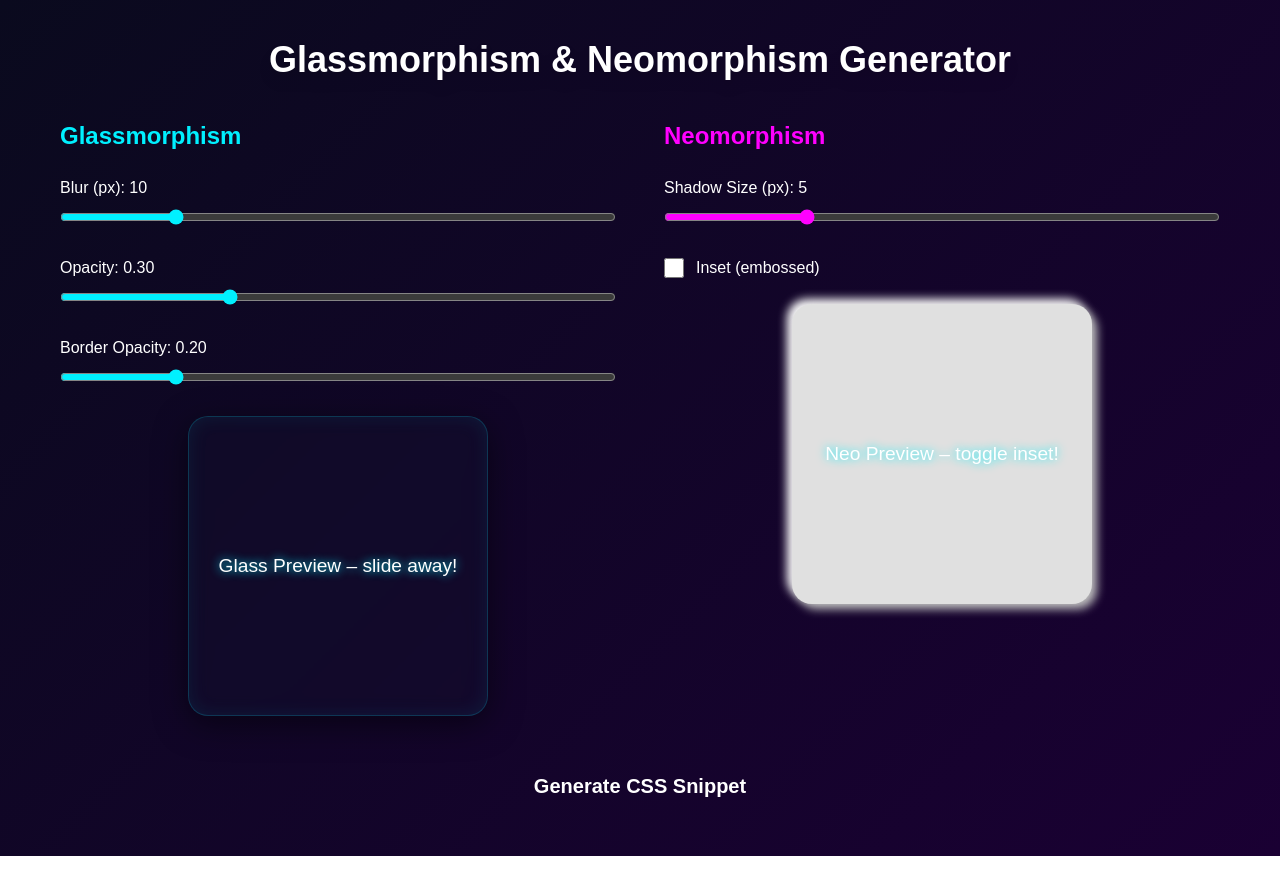
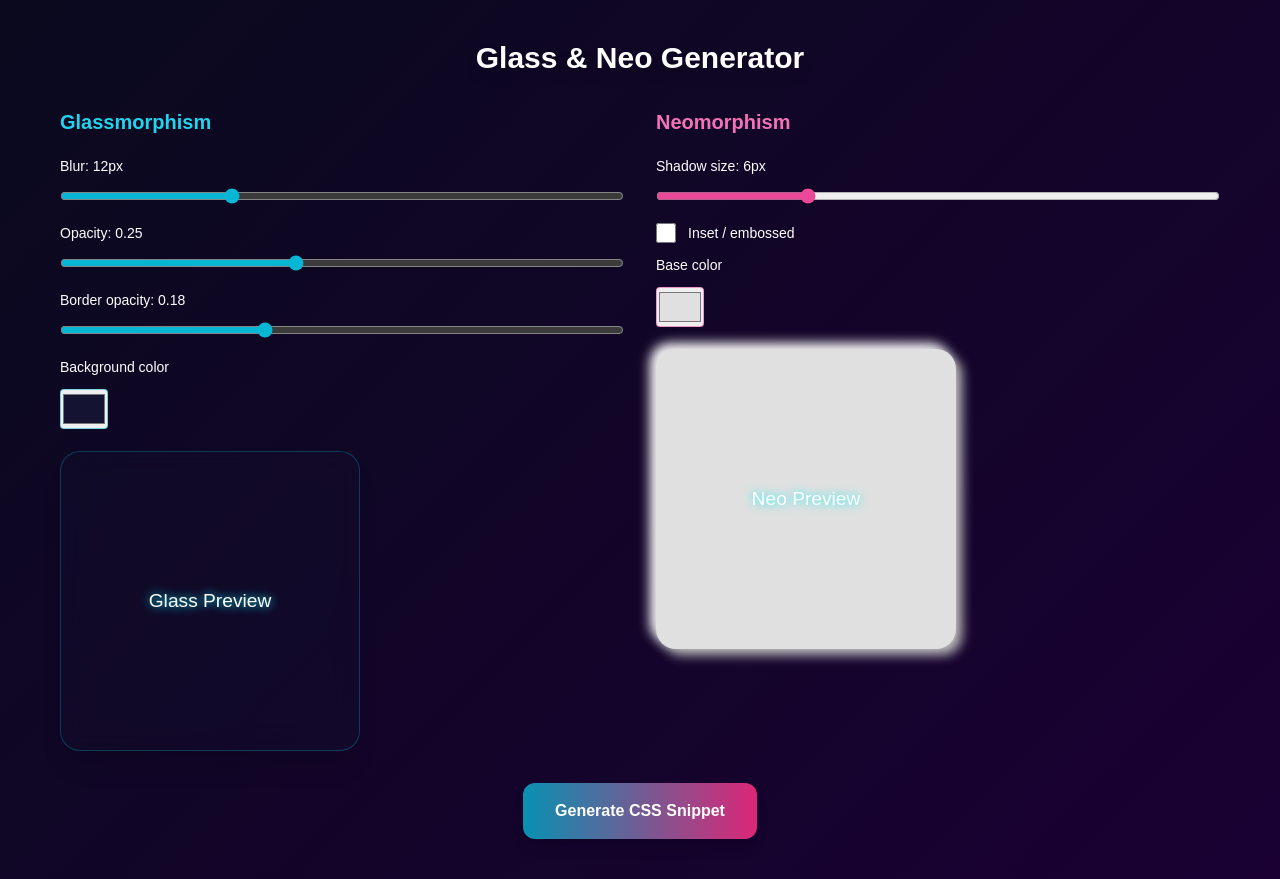
Before and after one commit to CirusTV/neoglass-generator, a React (Create React App) app: page / in a window 1280 px wide. Before the commit the page ends 856 px from the top, so only its background shows below. Built offline with nearby package versions, Linux system fonts and the light colour scheme.

Commit message:
Update App.js
Condensed layout for scale

```diff
--- a/src/App.js
+++ b/src/App.js
@@ -1,36 +1,40 @@
 import React, { useState } from 'react';
 
 function App() {
-  const [glassBlur, setGlassBlur] = useState(10);
-  const [glassOpacity, setGlassOpacity] = useState(0.3);
-  const [glassBorderOpacity, setGlassBorderOpacity] = useState(0.2);
-  const [neoShadow, setNeoShadow] = useState(5);
+  const [glassBlur, setGlassBlur] = useState(12);
+  const [glassOpacity, setGlassOpacity] = useState(0.25);
+  const [glassBorderOpacity, setGlassBorderOpacity] = useState(0.18);
+  const [glassColor, setGlassColor] = useState('#141432'); // default dark blueish
+
+  const [neoShadow, setNeoShadow] = useState(6);
   const [neoInset, setNeoInset] = useState(false);
+  const [neoColor, setNeoColor] = useState('#e0e0e0'); // default light gray
+
   const [generatedCss, setGeneratedCss] = useState('');
 
   const generateCss = () => {
     const glassCss = `
 .glass-card {
-  background: rgba(20, 20, 50, ${glassOpacity});
+  background: ${glassColor}${Math.round(glassOpacity * 255).toString(16).padStart(2, '0')};
   backdrop-filter: blur(${glassBlur}px);
   -webkit-backdrop-filter: blur(${glassBlur}px);
   border: 1px solid rgba(0, 240, 255, ${glassBorderOpacity});
   border-radius: 24px;
-  box-shadow: 0 8px 32px rgba(0,0,0,0.5), inset 0 0 20px rgba(0,240,255,0.08);
-  transition: all 0.5s ease;
+  box-shadow: 0 8px 32px rgba(0,0,0,0.45), inset 0 0 24px rgba(0,240,255,0.08);
+  transition: all 0.4s ease;
 }
 .glass-card:hover {
-  box-shadow: 0 16px 48px rgba(0,240,255,0.25), inset 0 0 30px rgba(0,240,255,0.12);
+  box-shadow: 0 16px 48px rgba(0,240,255,0.25), inset 0 0 32px rgba(0,240,255,0.12);
 }
     `;
 
     const neoCss = `
 .neo-card {
-  background: #e0e0e0;
-  border-radius: 12px;
-  box-shadow: ${neoInset ? 'inset ' : ''}${neoShadow}px ${neoShadow}px ${neoShadow * 2}px #bebebe,
-              ${neoInset ? 'inset ' : ''}-${neoShadow}px -${neoShadow}px ${neoShadow * 2}px #ffffff;
-  transition: all 0.3s;
+  background: ${neoColor};
+  border-radius: 16px;
+  box-shadow: ${neoInset ? 'inset ' : ''}${neoShadow}px ${neoShadow}px ${neoShadow*2}px #bebebe,
+              ${neoInset ? 'inset ' : ''}-${neoShadow}px -${neoShadow}px ${neoShadow*2}px #ffffff;
+  transition: all 0.3s ease;
 }
     `;
 
@@ -38,112 +42,79 @@ function App() {
   };
 
   return (
-    <div className="generator-container p-8 max-w-6xl mx-auto">
-      <h1 className="text-4xl font-bold mb-10 text-center text-white drop-shadow-lg">
-        Glassmorphism & Neomorphism Generator
+    <div className="generator-container p-6 max-w-4xl mx-auto text-white">
+      <h1 className="text-3xl font-bold mb-8 text-center drop-shadow-lg">
+        Glass & Neo Generator
       </h1>
 
-      <div className="grid grid-cols-1 md:grid-cols-2 gap-12">
-        {/* Glassmorphism Controls */}
-        <div className="space-y-6">
-          <h2 className="text-2xl font-semibold text-neonCyan">Glassmorphism</h2>
+      <div className="grid grid-cols-1 md:grid-cols-2 gap-8">
+        {/* Glassmorphism */}
+        <div className="space-y-5">
+          <h2 className="text-xl font-semibold text-cyan-400">Glassmorphism</h2>
 
-          <div>
-            <label className="block mb-2 text-white">Blur (px): {glassBlur}</label>
-            <input
-              type="range"
-              min="0" max="50"
-              value={glassBlur}
-              onChange={(e) => setGlassBlur(Number(e.target.value))}
-              className="w-full accent-neonCyan"
-            />
-          </div>
+          <div className="space-y-3">
+            <label className="block text-sm">Blur: {glassBlur}px</label>
+            <input type="range" min="0" max="40" value={glassBlur} onChange={e => setGlassBlur(+e.target.value)} className="w-full accent-cyan-500" />
 
-          <div>
-            <label className="block mb-2 text-white">Opacity: {glassOpacity.toFixed(2)}</label>
-            <input
-              type="range"
-              min="0" max="1" step="0.01"
-              value={glassOpacity}
-              onChange={(e) => setGlassOpacity(Number(e.target.value))}
-              className="w-full accent-neonCyan"
-            />
-          </div>
+            <label className="block text-sm">Opacity: {glassOpacity.toFixed(2)}</label>
+            <input type="range" min="0" max="0.6" step="0.01" value={glassOpacity} onChange={e => setGlassOpacity(+e.target.value)} className="w-full accent-cyan-500" />
 
-          <div>
-            <label className="block mb-2 text-white">Border Opacity: {glassBorderOpacity.toFixed(2)}</label>
-            <input
-              type="range"
-              min="0" max="1" step="0.01"
-              value={glassBorderOpacity}
-              onChange={(e) => setGlassBorderOpacity(Number(e.target.value))}
-              className="w-full accent-neonCyan"
-            />
+            <label className="block text-sm">Border opacity: {glassBorderOpacity.toFixed(2)}</label>
+            <input type="range" min="0" max="0.5" step="0.01" value={glassBorderOpacity} onChange={e => setGlassBorderOpacity(+e.target.value)} className="w-full accent-cyan-500" />
+
+            <label className="block text-sm">Background color</label>
+            <input type="color" value={glassColor} onChange={e => setGlassColor(e.target.value)} className="w-12 h-10 rounded border border-cyan-500/50" />
           </div>
 
           <div
-            className="preview-box mx-auto rounded-3xl border-2 border-neonCyan/30"
+            className="preview-box rounded-2xl border border-cyan-500/30 shadow-xl"
             style={{
-              background: `rgba(20, 20, 50, ${glassOpacity})`,
+              background: `${glassColor}${Math.round(glassOpacity * 255).toString(16).padStart(2, '0')}`,
               backdropFilter: `blur(${glassBlur}px)`,
               WebkitBackdropFilter: `blur(${glassBlur}px)`,
-              border: `1px solid rgba(0, 240, 255, ${glassBorderOpacity})`,
-              boxShadow: '0 8px 32px rgba(0,0,0,0.5), inset 0 0 20px rgba(0,240,255,0.08)',
             }}
           >
-            Glass Preview – slide away!
+            Glass Preview
           </div>
         </div>
 
-        {/* Neomorphism Controls */}
-        <div className="space-y-6">
-          <h2 className="text-2xl font-semibold text-neonPink">Neomorphism</h2>
+        {/* Neomorphism */}
+        <div className="space-y-5">
+          <h2 className="text-xl font-semibold text-pink-400">Neomorphism</h2>
 
-          <div>
-            <label className="block mb-2 text-white">Shadow Size (px): {neoShadow}</label>
-            <input
-              type="range"
-              min="0" max="20"
-              value={neoShadow}
-              onChange={(e) => setNeoShadow(Number(e.target.value))}
-              className="w-full accent-neonPink"
-            />
-          </div>
+          <div className="space-y-3">
+            <label className="block text-sm">Shadow size: {neoShadow}px</label>
+            <input type="range" min="1" max="20" value={neoShadow} onChange={e => setNeoShadow(+e.target.value)} className="w-full accent-pink-500" />
 
-          <div className="flex items-center gap-3">
-            <input
-              type="checkbox"
-              checked={neoInset}
-              onChange={(e) => setNeoInset(e.target.checked)}
-              className="accent-neonPink w-5 h-5"
-            />
-            <label className="text-white">Inset (embossed)</label>
+            <div className="flex items-center gap-3">
+              <input type="checkbox" checked={neoInset} onChange={e => setNeoInset(e.target.checked)} className="accent-pink-500 w-5 h-5" />
+              <label className="text-sm">Inset / embossed</label>
+            </div>
+
+            <label className="block text-sm">Base color</label>
+            <input type="color" value={neoColor} onChange={e => setNeoColor(e.target.value)} className="w-12 h-10 rounded border border-pink-500/50" />
           </div>
 
           <div
-            className="preview-box mx-auto rounded-xl"
-            style={{
-              background: '#e0e0e0',
-              boxShadow: `${neoInset ? 'inset ' : ''}${neoShadow}px ${neoShadow}px ${neoShadow * 2}px #bebebe,
-                          ${neoInset ? 'inset ' : ''}-${neoShadow}px -${neoShadow}px ${neoShadow * 2}px #ffffff`,
-            }}
+            className="preview-box rounded-xl shadow-2xl"
+            style={{ background: neoColor, boxShadow: `${neoInset ? 'inset ' : ''}${neoShadow}px ${neoShadow}px ${neoShadow*2}px #bebebe, ${neoInset ? 'inset ' : ''}-${neoShadow}px -${neoShadow}px ${neoShadow*2}px #ffffff` }}
           >
-            Neo Preview – toggle inset!
+            Neo Preview
           </div>
         </div>
       </div>
 
       <button
         onClick={generateCss}
-        className="watch-btn mt-10 px-8 py-4 text-xl font-bold mx-auto block"
+        className="mt-8 px-8 py-4 bg-gradient-to-r from-cyan-600 to-pink-600 hover:from-cyan-500 hover:to-pink-500 text-white font-bold rounded-xl shadow-lg transform hover:scale-105 transition-all duration-300 block mx-auto"
       >
         Generate CSS Snippet
       </button>
 
       {generatedCss && (
         <div className="mt-8">
-          <h3 className="text-xl mb-4 text-neonCyan">Generated CSS (copy & paste this!)</h3>
-          <pre className="p-6 bg-black/40 rounded-2xl overflow-x-auto text-sm font-mono border border-neonCyan/30 whitespace-pre-wrap">
+          <h3 className="text-xl mb-3 text-cyan-300">Generated CSS – copy & paste</h3>
+          <pre className="p-5 bg-black/40 rounded-2xl overflow-x-auto text-sm font-mono border border-cyan-500/30 whitespace-pre-wrap">
             {generatedCss}
           </pre>
         </div>
```
